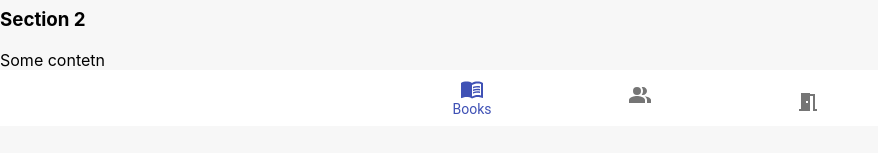
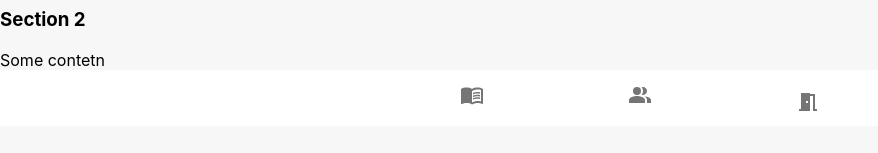
Before and after one commit to EugeneMalin/bookme, a React (Create React App) app in the folder client/: page / in a window 1280 px wide. Shown: the part 171-324 px from the top of the page, without its empty margins (0-878 px from the left). Built offline with nearby package versions, Linux system fonts and the light colour scheme.

Commit message:
Fix tab change action

```diff
--- a/client/src/components/Const.tsx
+++ b/client/src/components/Const.tsx
@@ -12,14 +12,17 @@ import { IFooterButton } from './interface/IFooterButton';
 /**
  * Footer buttons
  */
-export enum BUTTONS {
+export enum PAGES {
     CONFIRM = 'confirm',
     CANCEL = 'cancel',
     BOOKS = 'books',
     PEOPLE = 'people',
     AUTH = 'auth',
     PROFILE = 'profile',
-    SETTINGS = 'settings'
+    SETTINGS = 'settings',
+
+    // unvisible element
+    NONE = 'none'
 }
 
 /**
@@ -27,12 +30,12 @@ export enum BUTTONS {
  */
 export const EDITOR_BUTTONS: IFooterButton[] = [{
     index: -2,
-    value: BUTTONS.CONFIRM,
+    value: PAGES.CONFIRM,
     label: '',
     icon: <CheckIcon />
 }, {
     index: -1,
-    value: BUTTONS.CANCEL,
+    value: PAGES.CANCEL,
     label: '',
     icon: <ClearIcon />
 }]
@@ -42,17 +45,17 @@ export const EDITOR_BUTTONS: IFooterButton[] = [{
  */
 export const DEFAULT_BUTTONS: IFooterButton[] = [{
     index: 2,
-    value: BUTTONS.BOOKS,
+    value: PAGES.BOOKS,
     label: 'Books',
     icon: <MenuBookIcon />
 }, {
     index: 3,
-    value: BUTTONS.PEOPLE,
+    value: PAGES.PEOPLE,
     label: 'People',
     icon: <PeopleAltIcon />
 }, {
     index: 1000,
-    value: BUTTONS.AUTH,
+    value: PAGES.AUTH,
     label: '',
     icon: <MeetingRoomIcon />
 }];
@@ -63,12 +66,12 @@ export const DEFAULT_BUTTONS: IFooterButton[] = [{
 export const USER_BUTTONS: IFooterButton[] = [
 ...DEFAULT_BUTTONS, {
     index: 0,
-    value: BUTTONS.PROFILE,
+    value: PAGES.PROFILE,
     label: 'Profile',
     icon: <PersonIcon />
 }, {
     index: 50,
-    value: BUTTONS.SETTINGS,
+    value: PAGES.SETTINGS,
     label: 'Settings',
     icon: <SettingsIcon />
 }];
--- a/client/src/components/Footer.tsx
+++ b/client/src/components/Footer.tsx
@@ -2,7 +2,7 @@ import { BottomNavigation, BottomNavigationAction } from '@material-ui/core';
 import React, { useState } from 'react';
 import { IFooter } from './interface/IFooter';
 import { IFooterButton } from './interface/IFooterButton';
-import {USER_BUTTONS, EDITOR_BUTTONS, DEFAULT_BUTTONS} from './Const';
+import {USER_BUTTONS, EDITOR_BUTTONS, DEFAULT_BUTTONS, PAGES} from './Const';
 import { Theme, withStyles, createStyles } from '@material-ui/core';
 
 /**
@@ -35,13 +35,14 @@ const styles = (theme: Theme) => createStyles({
 export const Footer = withStyles(styles)((props: IFooter) => {
     const buttons: IFooterButton[] = getButtons(props.hasUser, props.isEdit).sort((a, b) => a.index - b.index);
 
-    const [value, setValue] = useState(buttons[0].value);
+    const [value, setValue] = useState(props.id);
 
     return (<footer className={props.className}>
-        <BottomNavigation className={props.classes?.toolbar} value={value} onChange={(e, value: string) => {
+        <BottomNavigation className={props.classes?.toolbar} value={value} onChange={(e, value: PAGES) => {
           setValue(value);
+          props.onActionClick(value);
         }}>
-            {buttons.map((button) => <BottomNavigationAction value={button.value} label={button.label} icon={button.icon}/>)}
+            {buttons.map((button) => <BottomNavigationAction key={button.value} value={button.value} label={button.label} icon={button.icon}/>)}
         </BottomNavigation>
     </footer>)
 })
```
Also changed, not shown: client/src/components/interface/IFooter.ts (+8 -1 lines).
